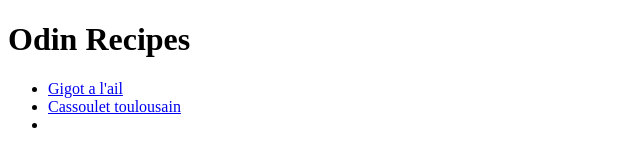
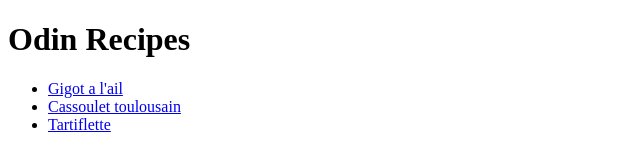
Before and after one commit to Henero/odin-recipes, a plain HTML site: page index.html in a window 1280 px wide. Shown: the full height of the page, 0-640 px from the left. Drawn offline with Linux system fonts and the light colour scheme.

Commit message:
add a new link for recipes

```diff
--- a/index.html
+++ b/index.html
@@ -13,7 +13,7 @@
                     >Cassoulet toulousain</a
                 >
             </li>
-            <li></li>
+            <li><a href="recipes/tartiflette.html">Tartiflette</a></li>
         </ul>
     </body>
 </html>
```
